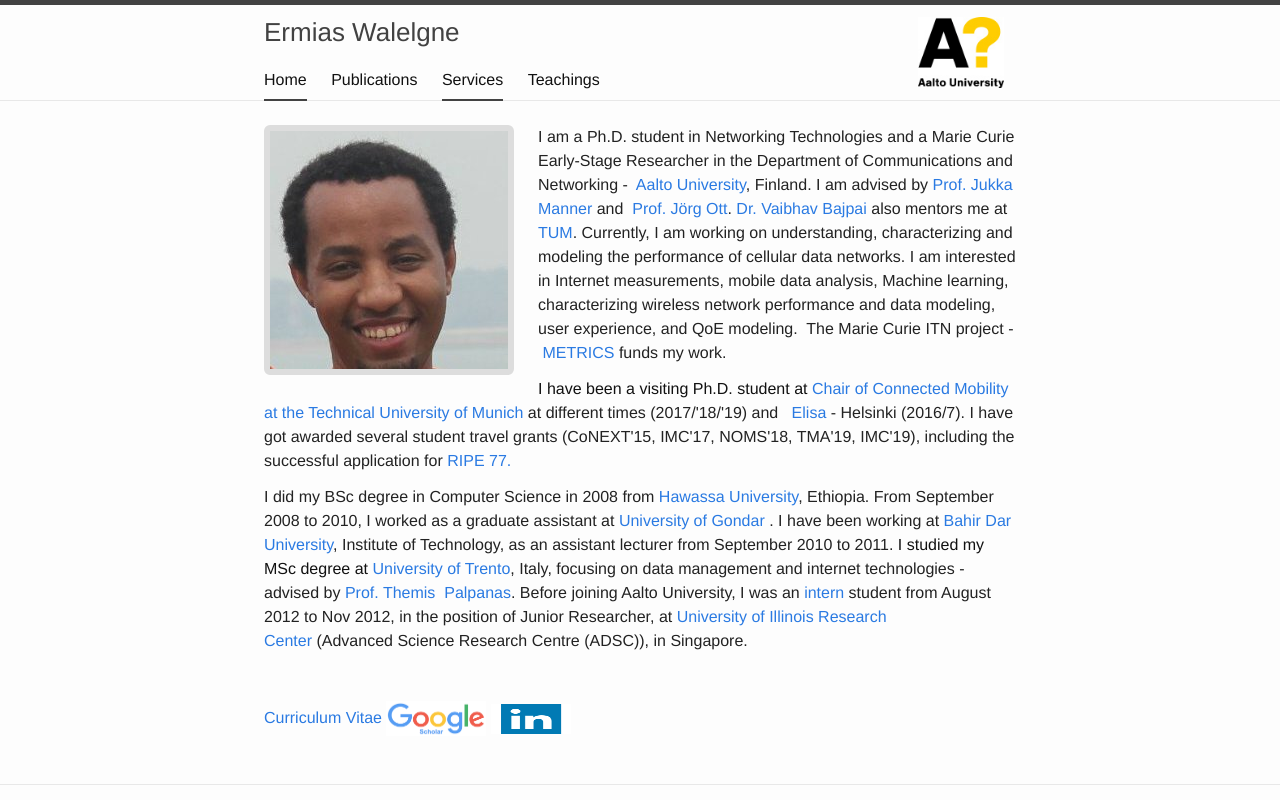
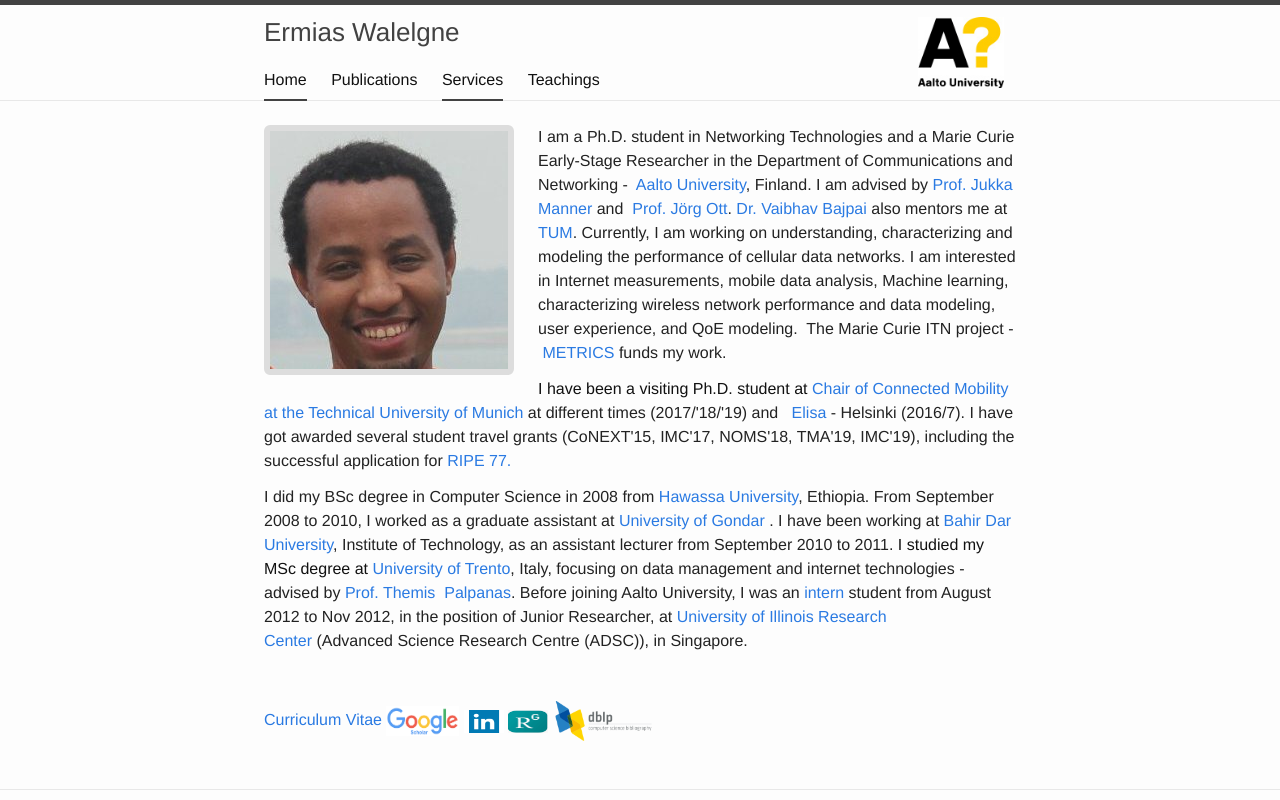
Before and after one commit to Jeremiya/jeremiya.github.io, a plain HTML site: page index.html in a window 1280 px wide. Shown: the top 800 px of the page. Drawn offline with Linux system fonts and the light colour scheme.

Commit message:
cv patched

```diff
--- a/index.html
+++ b/index.html
@@ -112,9 +112,14 @@
 
 <a href="docs/ermias_walelgne_cv.pdf">Curriculum Vitae </a>
 <a href="https://scholar.google.com/citations?user=_oTY0T0AAAAJ&hl=en">
-  <img src="./img/googlescholar.png" class="googlescholar-logo", width="100" height="35", alt="googlescholar "></img> </a>
+  <img src="./img/googlescholar.png" class="googlescholar-logo", width="73" height="30", alt="googlescholar "></img> </a>
 <a href="https://www.linkedin.com/in/ermias-walelgne/">
-    <img src="./img/linkedin.png" class="linkedin-logo", width="80" height="30", alt="linkedin "></img> </a>
+    <img src="./img/linkedin.png" class="linkedin-logo", width="40" height="23", alt="linkedin"></img>
+</a>
+<a href="https://www.researchgate.net/profile/Ermias_Walelgne">
+  <img src="./img/researchgate.png" class="reserachgate", width="40" height="23", alt="reserachgate"> </a>
+  <a href='https://dblp.org/pid/198/2393'>
+    <img src="./img/dblp.png" class="dblp", width="100" height="40", alt="dblp"> </a>
   </div>
 
 </article>
```
Also changed, not shown: img/dblp.png (added), img/researchgate.png (added), 4 other files.
